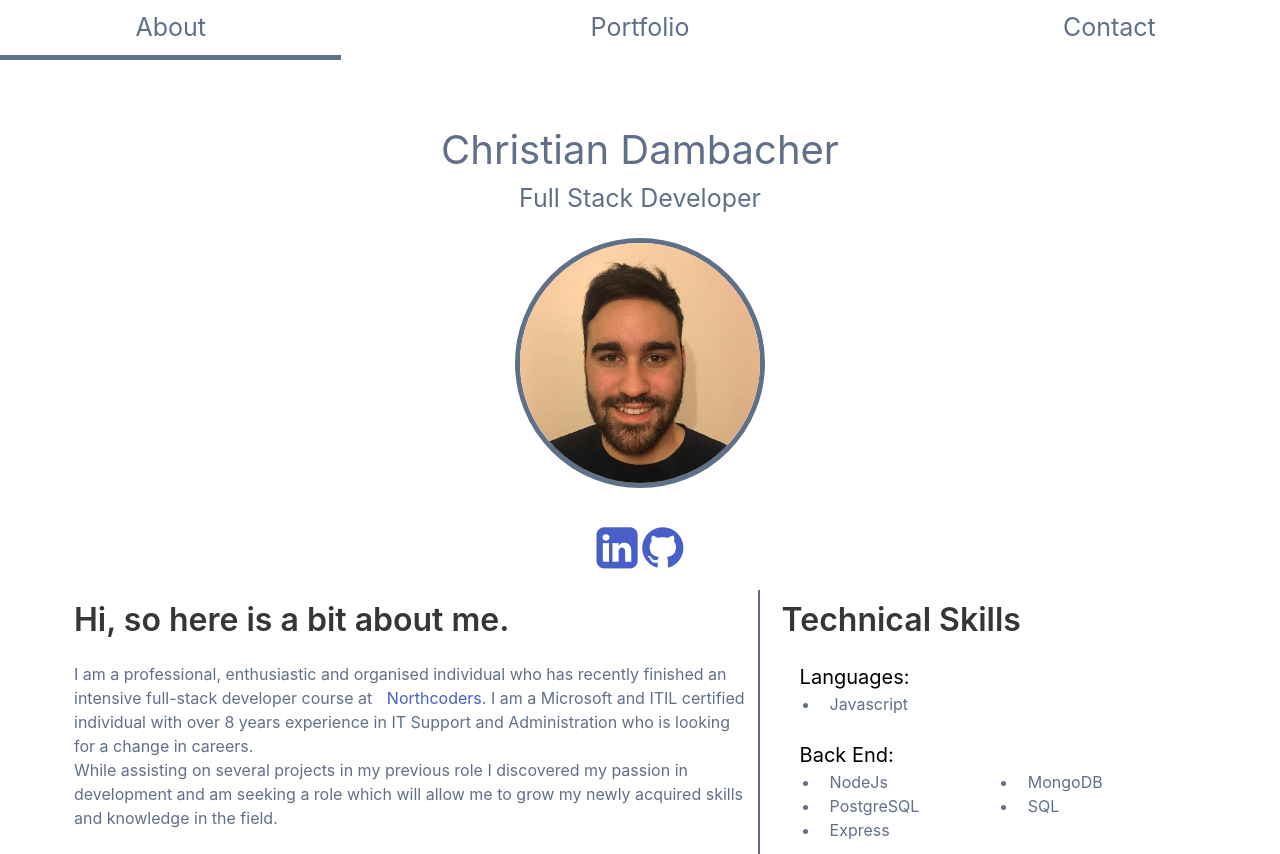
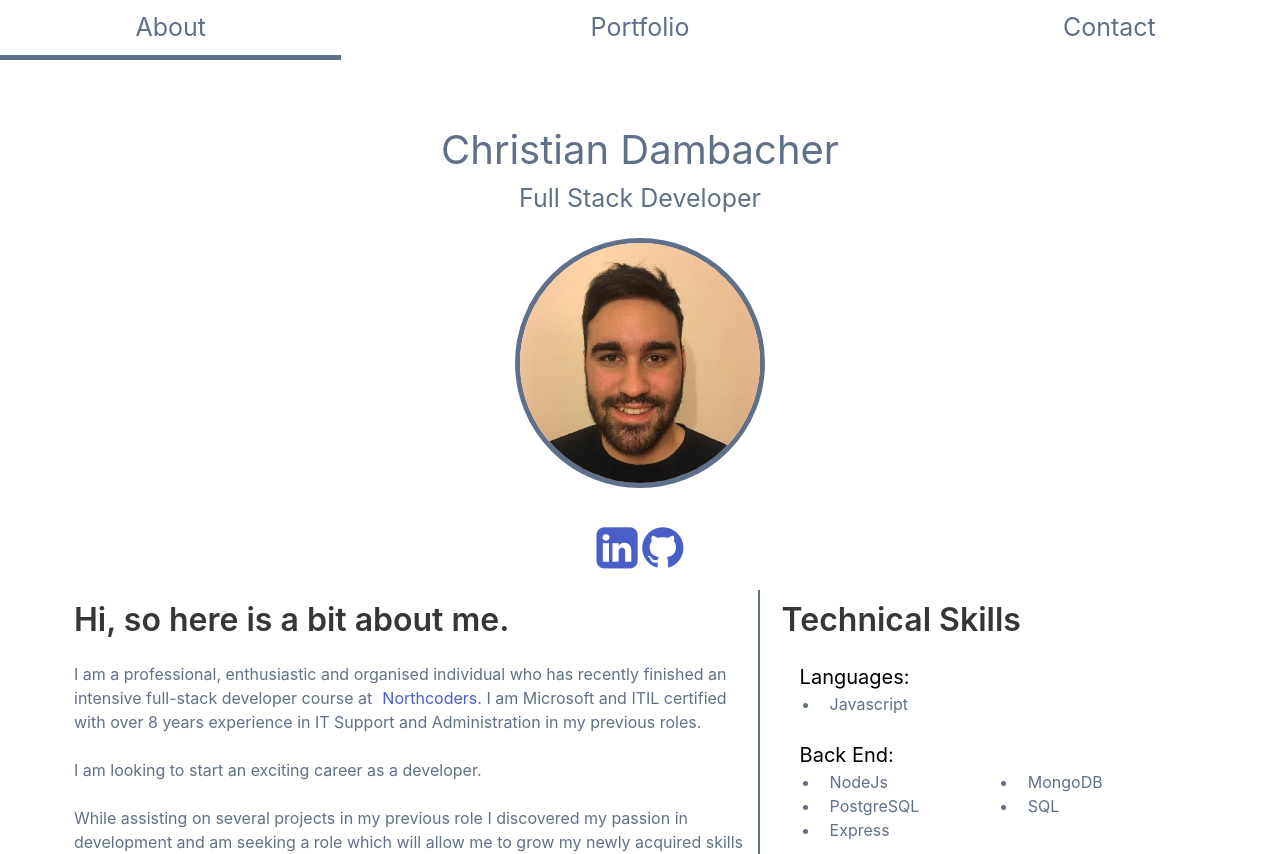
Before and after one commit to ChrstnDmbchr/Portfolio, a React (Create React App) app: page /about in a window 1280 px wide. Shown: the top 854 px of the page. Built offline with nearby package versions, Linux system fonts and the light colour scheme.

Commit message:
changed wording on about me page

```diff
--- a/src/components/About.js
+++ b/src/components/About.js
@@ -17,7 +17,10 @@ class About extends Component {
 
             <div className="about-desc column is-three-fifths">
               <h1 className="title">Hi, so here is a bit about me.</h1>
-              <p>I am a professional, enthusiastic and organised individual who has recently finished an intensive full-stack developer course at <a href="https://northcoders.com/">Northcoders</a>. I am a Microsoft and ITIL certified individual with over 8 years experience in IT Support and Administration who is looking for a change in careers.</p>
+              <p>I am a professional, enthusiastic and organised individual who has recently finished an intensive full-stack developer course at<a href="https://northcoders.com/">Northcoders</a>. I am Microsoft and ITIL certified with over 8 years experience in IT Support and Administration in my previous roles.</p>
+              <br />
+              <p>I am looking to start an exciting career as a developer.</p>
+              <br />
               <p>While assisting on several projects in my previous role I discovered my passion in development and am seeking a role which will allow me to grow my newly acquired skills and knowledge in the field.</p>
             </div>
 
```
